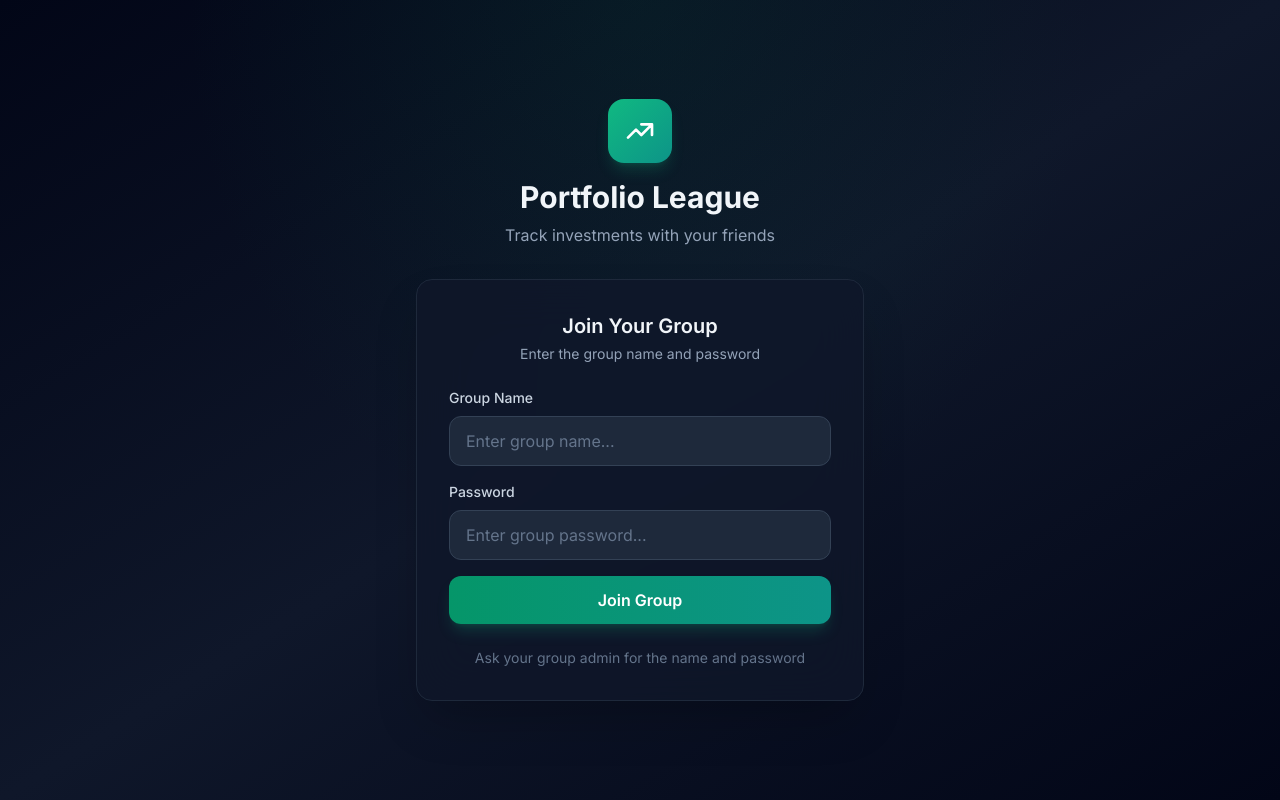
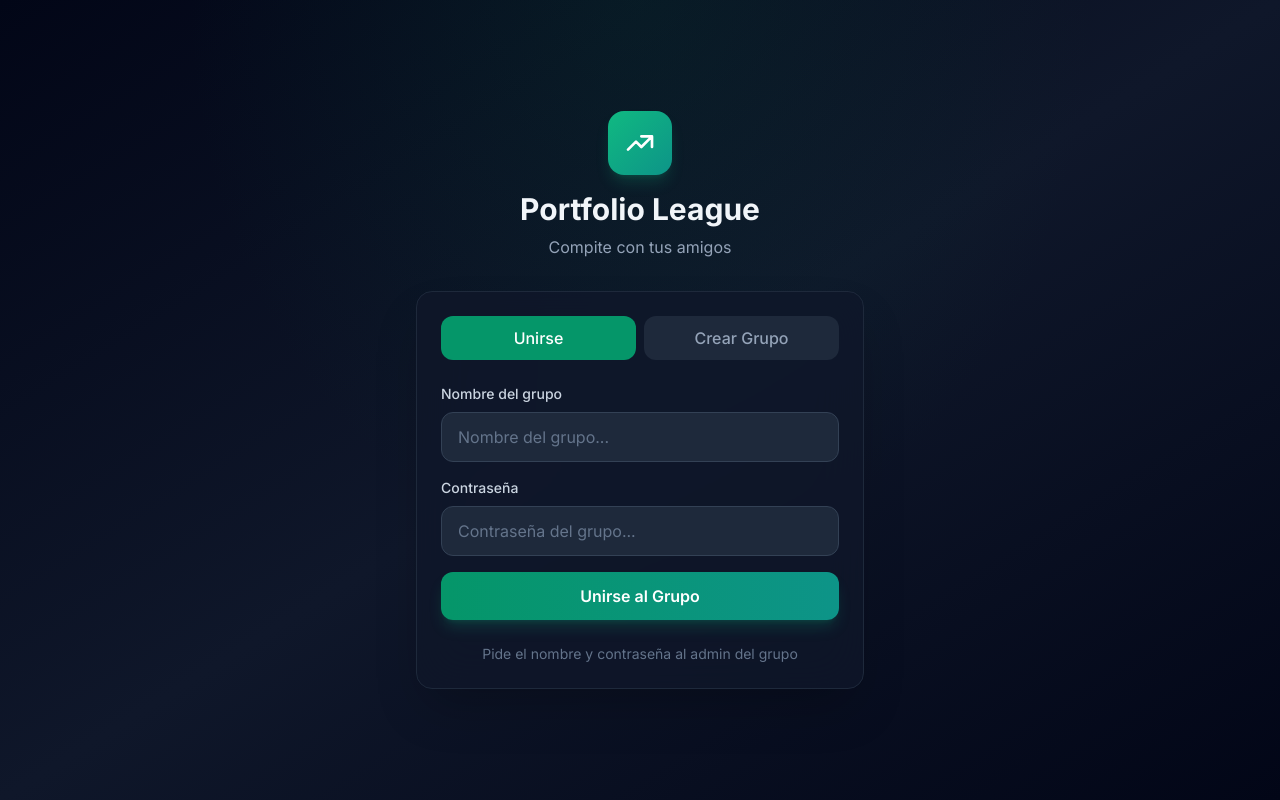
Before and after one commit to daniph04/portfoliomanager, a Next.js app: page / in a window 1280 px wide. Built offline with nearby package versions, Linux system fonts and the light colour scheme.

Commit message:
Add Create Group option to login page

```diff
--- a/app/page.tsx
+++ b/app/page.tsx
@@ -6,8 +6,9 @@ import { usePersistentGroupData } from "@/lib/useGroupData";
 
 export default function LoginPage() {
     const router = useRouter();
-    const { helpers, session, isLoading } = usePersistentGroupData();
+    const { helpers, session, isLoading, appState } = usePersistentGroupData();
 
+    const [mode, setMode] = useState<"join" | "create">("join");
     const [groupName, setGroupName] = useState("");
     const [password, setPassword] = useState("");
     const [error, setError] = useState("");
@@ -29,21 +30,38 @@ export default function LoginPage() {
         const trimmedPassword = password.trim();
 
         if (!trimmedName) {
-            setError("Please enter a group name");
+            setError("Por favor ingresa un nombre de grupo");
             return;
         }
         if (!trimmedPassword) {
-            setError("Please enter a password");
+            setError("Por favor ingresa una contraseña");
             return;
         }
 
-        const group = helpers.findGroup(trimmedName, trimmedPassword);
-        if (!group) {
-            setError("Group not found or incorrect password");
-            return;
+        if (mode === "join") {
+            // Try to find and join existing group
+            const group = helpers.findGroup(trimmedName, trimmedPassword);
+            if (!group) {
+                setError("Grupo no encontrado o contraseña incorrecta");
+                return;
+            }
+            helpers.setSession(group.id, null);
+            router.push("/select-profile");
+        } else {
+            // Create new group
+            // Check if group name already exists
+            const existingGroup = appState.groups.find(
+                g => g.name.toLowerCase() === trimmedName.toLowerCase()
+            );
+            if (existingGroup) {
+                setError("Ya existe un grupo con ese nombre");
+                return;
+            }
+
+            const newGroup = helpers.createGroup(trimmedName, trimmedPassword);
+            helpers.setSession(newGroup.id, null);
+            router.push("/select-profile");
         }
-        helpers.setSession(group.id, null);
-        router.push("/select-profile");
     };
 
     if (isLoading) {
@@ -79,39 +97,58 @@ export default function LoginPage() {
                         </svg>
                     </div>
                     <h1 className="text-3xl font-bold text-slate-100">Portfolio League</h1>
-                    <p className="text-slate-400 mt-2">Track investments with your friends</p>
+                    <p className="text-slate-400 mt-2">Compite con tus amigos</p>
                 </div>
 
                 {/* Login Card */}
-                <div className="bg-slate-900/80 backdrop-blur-xl border border-slate-800 rounded-2xl p-8 shadow-2xl">
-                    <div className="text-center mb-6">
-                        <h2 className="text-xl font-semibold text-slate-100">Join Your Group</h2>
-                        <p className="text-slate-400 text-sm mt-1">Enter the group name and password</p>
+                <div className="bg-slate-900/80 backdrop-blur-xl border border-slate-800 rounded-2xl p-6 shadow-2xl">
+                    {/* Toggle Buttons */}
+                    <div className="flex gap-2 mb-6">
+                        <button
+                            type="button"
+                            onClick={() => { setMode("join"); setError(""); }}
+                            className={`flex-1 py-2.5 rounded-xl font-medium transition-all ${mode === "join"
+                                    ? "bg-emerald-600 text-white"
+                                    : "bg-slate-800 text-slate-400 hover:text-white"
+                                }`}
+                        >
+                            Unirse
+                        </button>
+                        <button
+                            type="button"
+                            onClick={() => { setMode("create"); setError(""); }}
+                            className={`flex-1 py-2.5 rounded-xl font-medium transition-all ${mode === "create"
+                                    ? "bg-emerald-600 text-white"
+                                    : "bg-slate-800 text-slate-400 hover:text-white"
+                                }`}
+                        >
+                            Crear Grupo
+                        </button>
                     </div>
 
                     <form onSubmit={handleSubmit} className="space-y-4">
                         <div>
                             <label className="block text-sm font-medium text-slate-300 mb-2">
-                                Group Name
+                                Nombre del grupo
                             </label>
                             <input
                                 type="text"
                                 value={groupName}
                                 onChange={(e) => setGroupName(e.target.value)}
-                                placeholder="Enter group name..."
+                                placeholder={mode === "create" ? "Mi grupo de inversión" : "Nombre del grupo..."}
                                 className="w-full px-4 py-3 bg-slate-800 border border-slate-700 rounded-xl text-slate-100 placeholder-slate-500 focus:outline-none focus:ring-2 focus:ring-emerald-500 focus:border-transparent transition-all"
                             />
                         </div>
 
                         <div>
                             <label className="block text-sm font-medium text-slate-300 mb-2">
-                                Password
+                                Contraseña
                             </label>
                             <input
                                 type="password"
                                 value={password}
                                 onChange={(e) => setPassword(e.target.value)}
-                                placeholder="Enter group password..."
+                                placeholder={mode === "create" ? "Elige una contraseña" : "Contraseña del grupo..."}
                                 className="w-full px-4 py-3 bg-slate-800 border border-slate-700 rounded-xl text-slate-100 placeholder-slate-500 focus:outline-none focus:ring-2 focus:ring-emerald-500 focus:border-transparent transition-all"
                             />
                         </div>
@@ -126,12 +163,14 @@ export default function LoginPage() {
                             type="submit"
                             className="w-full py-3 bg-gradient-to-r from-emerald-600 to-teal-600 hover:from-emerald-500 hover:to-teal-500 text-white font-semibold rounded-xl transition-all shadow-lg shadow-emerald-500/20"
                         >
-                            Join Group
+                            {mode === "create" ? "Crear Grupo" : "Unirse al Grupo"}
                         </button>
                     </form>
 
                     <p className="text-center text-slate-500 text-sm mt-6">
-                        Ask your group admin for the name and password
+                        {mode === "join"
+                            ? "Pide el nombre y contraseña al admin del grupo"
+                            : "Crea un grupo y comparte las credenciales"}
                     </p>
                 </div>
             </div>
```
